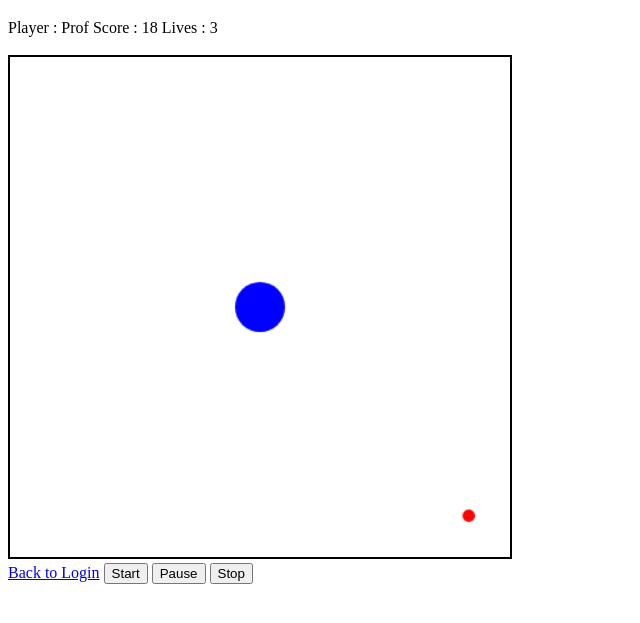
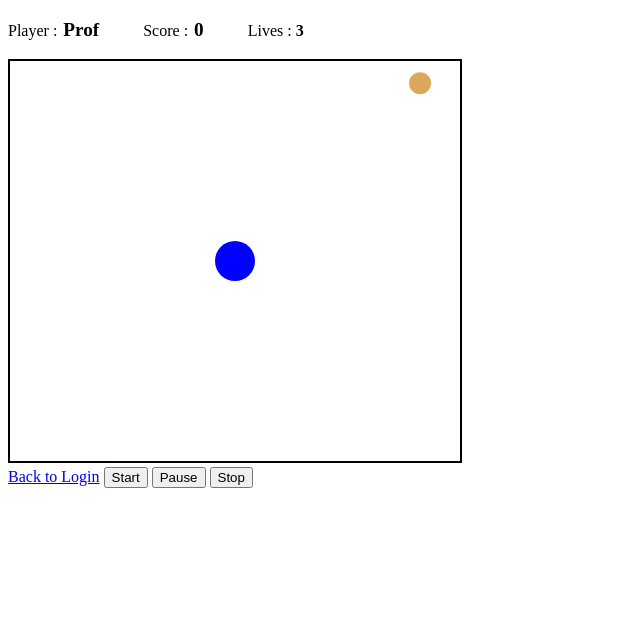
Before and after one commit to profinnocent/shape-game, a plain HTML site: page player.html in a window 1280 px wide. Both pictures are taken after a click on the button "Start". Shown: the part 61-684 px from the top of the page, without its empty margins (0-640 px from the left). Drawn offline with Linux system fonts and the light colour scheme.

Commit message:
updated shooting game

```diff
--- a/player.html
+++ b/player.html
@@ -5,20 +5,41 @@
     <meta http-equiv="X-UA-Compatible" content="IE=edge" />
     <meta name="viewport" content="width=device-width, initial-scale=1.0" />
     <title>SHAPE GAME</title>
+
+    <style>
+      /* *{
+        box-sizing: border-box;
+      }
+      body{
+        margin: 0;
+        padding: 0;
+        display: flex;
+        justify-content: center;
+        align-items: center;
+        width: 100vw;
+        height: 100vh;
+
+      } */
+     #pname, #score{
+        margin: 2px 40px 2px 2px;
+        font-size: larger;
+      }
+    </style>
   </head>
+
   <body>
     <div class="wrapper">
       <h1>SHOOTING GAME</h1>
       <div id="scorebaord">
         <span>Player : </span>
-        <span id="pname">Prof</span>
+        <span id="pname"><b>Prof</b></span>
         <span>Score :</span>
-        <span id="score">18</span>
+        <span id="score"><b>0</b></span>
         <span>Lives :</span>
-        <span id="lives">3</span>
+        <span id="lives"><b>3</b></span>
       </div>
       <br>
-      <canvas style="width: 500px; height: 500px; border: 2px solid">
+      <canvas style="border: 2px solid">
         <img src="images/cash-flow.png" alt="mysprite" id="mysprite" />
       </canvas>
 
--- a/player.js
+++ b/player.js
@@ -1,19 +1,69 @@
 const canvas = document.querySelector("canvas");
 const ctx = canvas.getContext('2d');
 
-const cWidth = canvas.width = 400;
+const scoreEl = document.querySelector('#score');
+let score = 0;
+
+const cWidth = canvas.width = 450;
 const cHeight = canvas.height = 400;
 
 const anime = null;
 const bullets = [];
+const enemies = [];
+const particles = [];
+let speedx = 0;
+let speedy = 0;
+
+let gameStatus = 0;
+let c8enemies = null;
+let count = 0;
+
+let gameEngine;
+
+// Animate game
+function runGame(){
+
+    clearCanvas();
+
+    player.draw();
+    bullets.forEach(bullet => bullet.draw());
+    enemies.forEach(enemy => enemy.draw());
+    // drawGun();
+    // shootBullet()
+    //Change position
+
+    //startAnime()
+    gameEngine = requestAnimationFrame(runGame);
+
+}
 
 
+//Main Entry block
+function startGame(){
+    runGame();
+
+    // Create an enemy every timed interval
+    c8enemies = setInterval(spawnEnemies, 2000);
+}
+
+function pauseGame(){
+    cancelAnimationFrame(gameEngine);
+    clearInterval(c8enemies);
+}
+
+function stopGame(){
+
+    location.reload();
+}
+
+
+// Create Player instance
 class Player{
-    constructor(rad, color){
+    constructor(){
         this.x = cWidth/2;
         this.y = cHeight/2;
-        this.rad = rad;
-        this.color = color;
+        this.rad = 20;
+        this.color = "blue";
     }
 
     draw(){
@@ -24,17 +74,173 @@ class Player{
     }
 }
 
-const player = new Player(20, "blue");
+// Create player instance
+const player = new Player();
+
+
+// Create Enemy instance
+class Enemy{
+    constructor(x, y, rad, color, espeedx, espeedy){
+        this.x = x;
+        this.y = y;
+        this.rad = rad;
+        this.color = color;
+        this.edx = espeedx;
+        this.edy = espeedy;
+    }
+
+    draw(){
+        ctx.beginPath();
+        ctx.arc(this.x, this.y , this.rad, 0, Math.PI*2);
+        ctx.fillStyle = this.color;
+        ctx.fill();
+
+
+        // Handle motion
+        this.x += this.edx;
+        this.y += this.edy;
+
+        // Check for collision
+        enemies.forEach((enemy, enemyIndex) => {
+
+            // No need to remove enemies when offview
+
+           // Check for collision with bullets
+            bullets.forEach((bullet, bulletIndex) => {
+
+                // Remove bullets when offview
+                if(bullet.x + bullet.rad < 0 || (bullet.x - bullet.rad - 20) > cWidth || bullet.y + bullet.rad < 0 || bullet.x - bullet.rad - 20 > cHeight){
+                    bullets.splice(bulletIndex, 1);
+                }
+
+                // Bullet colliding with enemy
+                const distEB = Math.hypot(enemy.x - bullet.x, enemy.y - bullet.y)
+
+                if(distEB - enemy.rad - bullet.rad < 1 && enemy.rad <= 10){
+
+                    enemies.splice(enemyIndex, 1);
+                    bullets.splice(bulletIndex, 1);
+
+                    //Explode
+                    for(let i=0; i < 6; i++){
+
+                        const px = enemy.x;
+                        const py = enemy.y;
+                        const prad = Math.floor(Math.random() * (8 - 4) + 4);
+                        const pclr = enemy.color;
+                        const pdx = Math.random() > 0.5 ? Math.random() : Math.random*-1;
+                        const pdy = Math.random() > 0.5 ? Math.random() : Math.random*-1;
+
+
+                        particles.push(new Particle(px,py,prad,pclr,pdx,pdy))
+                    }
+
+
+                    score++;
+                    scoreEl.innerText = score;
+                }else if(distEB - enemy.rad - bullet.rad < 1 && enemy.rad > 10){
+
+                    if(enemy.rad - 10 < 8){
+                        enemy.rad = 8;
+                    }else{
+                        enemy.rad -= 10;
+                    }
+                    bullets.splice(bulletIndex, 1);
+
+                }
+
+            })
+
+
+            // Check for collision with player
+            const distEP = Math.hypot(player.x - enemy.x, player.y - enemy.y)
+
+            if(distEP - enemy.rad - player.rad < 1){
+
+                pauseGame();
+                console.log("Game Over");
+
+            }
+
+
+        })
+
+    }
+
+
+}
+
+// create instances of enemies
+function spawnEnemies(e) {
+
+    let ex = 0;
+    let ey = 0;
+
+    const erad = Math.floor(Math.random() * (30 - 8) + 8);
+
+    if(Math.random() > 0.5){
+
+        ex = Math.random() > 0.5 ? -erad : cWidth + 30;
+        ey = Math.random() * cHeight;
+
+    }else{
+
+        ey = Math.random() > 0.5 ? -erad : cHeight + 30;
+        ex = Math.random() * cWidth;
+
+    }
+    // const ex = Math.random() > 0.5 ? Math.floor(Math.random() * (-30)) : Math.floor(Math.random() * (cWidth + 30));
+    // const ey = Math.random() > 0.5 ? Math.floor(Math.random() * (-30)) : Math.floor(Math.random() * (cHeight + 30));
+
+
+    const eclr = "#" + Math.floor(Math.random()*16777215).toString(16);
+
+    const angle = Math.atan2((cHeight / 2) - ey, (cWidth / 2) - ex);
+    const espdx = Math.cos(angle);
+    const espdy = Math.sin(angle);
+
+    enemies.push(new Enemy(ex, ey, erad, eclr, espdx, espdy))
+    console.log(enemies.length);
+}
+
+// Create Explosion Particles
+class Particle{
+    constructor(x, y, rad, color, px, py){
+        this.x = x;
+        this.y = y;
+        this.rad = rad;
+        this.color = color;
+        this.pdx = px;
+        this.pdy = py;
+    }
+
+    draw(){
+
+        ctx.beginPath();
+        ctx.arc(this.x, this.y , this.rad, 0, Math.PI*2);
+        ctx.fillStyle = this.color;
+        ctx.fill();
+
+        // Handle motion
+        this.x += this.pdx;
+        this.y += this.pdy;
+
+    }
+
+
+}
+
+
 
 // Bullet
 class Bullet{
-    constructor(rad, color){
+    constructor(){
         this.x = cWidth/2;
         this.y = cHeight/2;
-        this.rad = rad;
-        this.color = color;
-        this.dx = 1;
-        this.dy = 1;
+        this.rad = 5;
+        this.color = "red";
+        this.dx = speedx * 3;
+        this.dy = speedy * 3;
     }
 
     draw(){
@@ -47,40 +253,28 @@ class Bullet{
         this.x += this.dx;
         this.y += this.dy;
 
-        // Destroy when offview
-        bullets.forEach((bullet, index) => {
-            if(bullet.x + bullet.rad < 0 || bullet.x - bullet.rad > cWidth || bullet.y + bullet.rad < 0 || bullet.x - bullet.rad > cHeight){
-                bullets.splice(index, 1);
-            }
-        })
     }
+
 }
 
 
+// Mouse click event
+addEventListener('click', shootBullet);
 
-//Main Entry block
-function startGame(){
-    clearCanvas();
 
-    player.draw();
-    bullets.forEach(bullet => bullet.draw());
-    // drawGun();
-    // shootBullet()
-    //Change position
+function shootBullet(e){
+    // console.log(e);
+    const angle = Math.atan2(e.pageY - 120 - (cHeight / 2), e.clientX - 10 - (cWidth / 2));
+    // console.log(angle);
+    speedx = Math.cos(angle);
+    speedy = Math.sin(angle);
 
-    //startAnime()
-    requestAnimationFrame(startGame);
-
+   bullets.push(new Bullet(speedx, speedy));
+//    console.log(bullets.length);
 
 }
 
-function pauseGame(){
-    cancelAnimationFrame(anime);
-}
 
-function stopGame(){
-    location.reload();
-}
 
 
 //Utility functions
@@ -108,14 +302,3 @@ function playerAction(e){
         moveRight();
     }
 }
-
-
-// Mouse click event
-document.addEventListener('click', shootBullet);
-
-
-function shootBullet(){
-   bullets.push(new Bullet(5, "red"));
-   console.log(bullets.length);
-
-}
```
